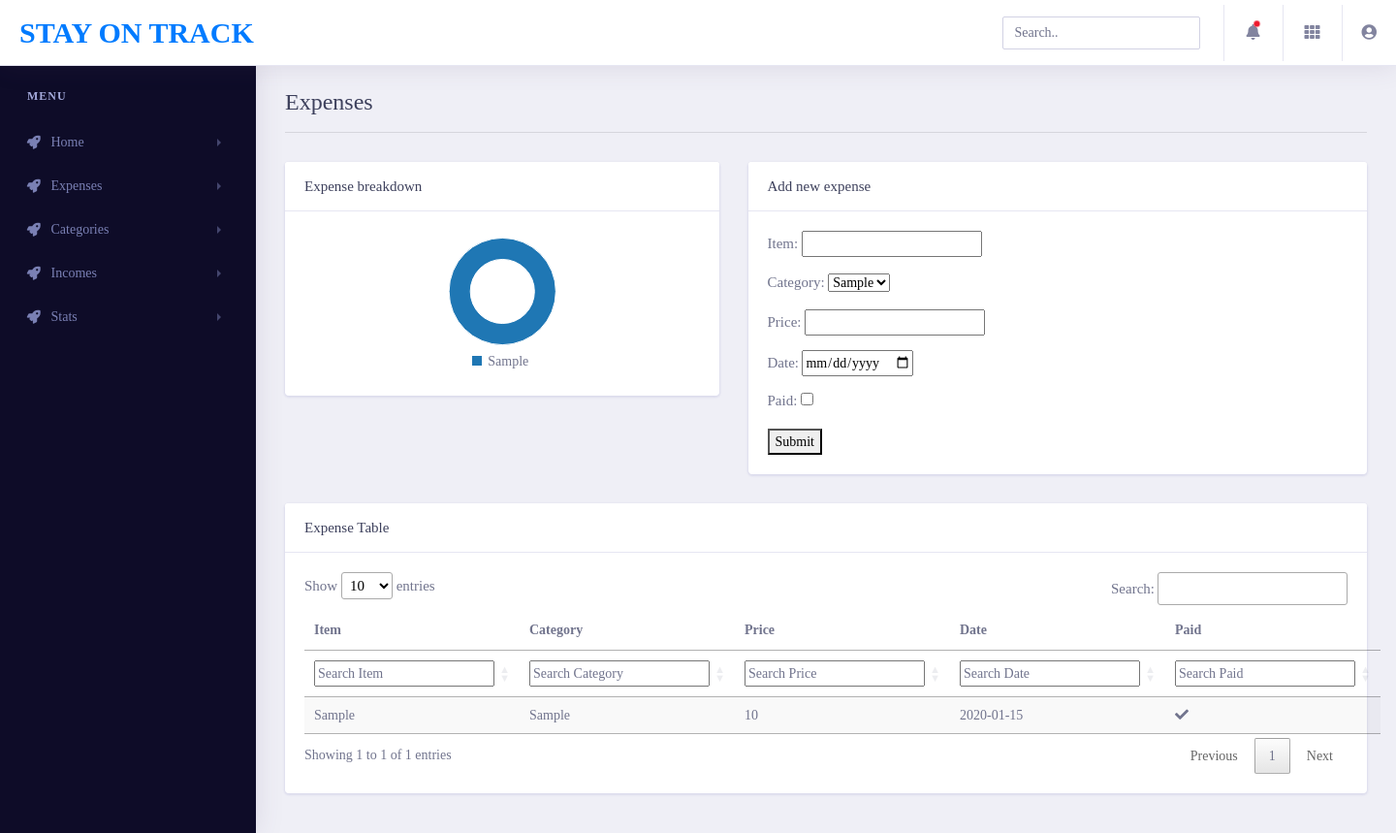
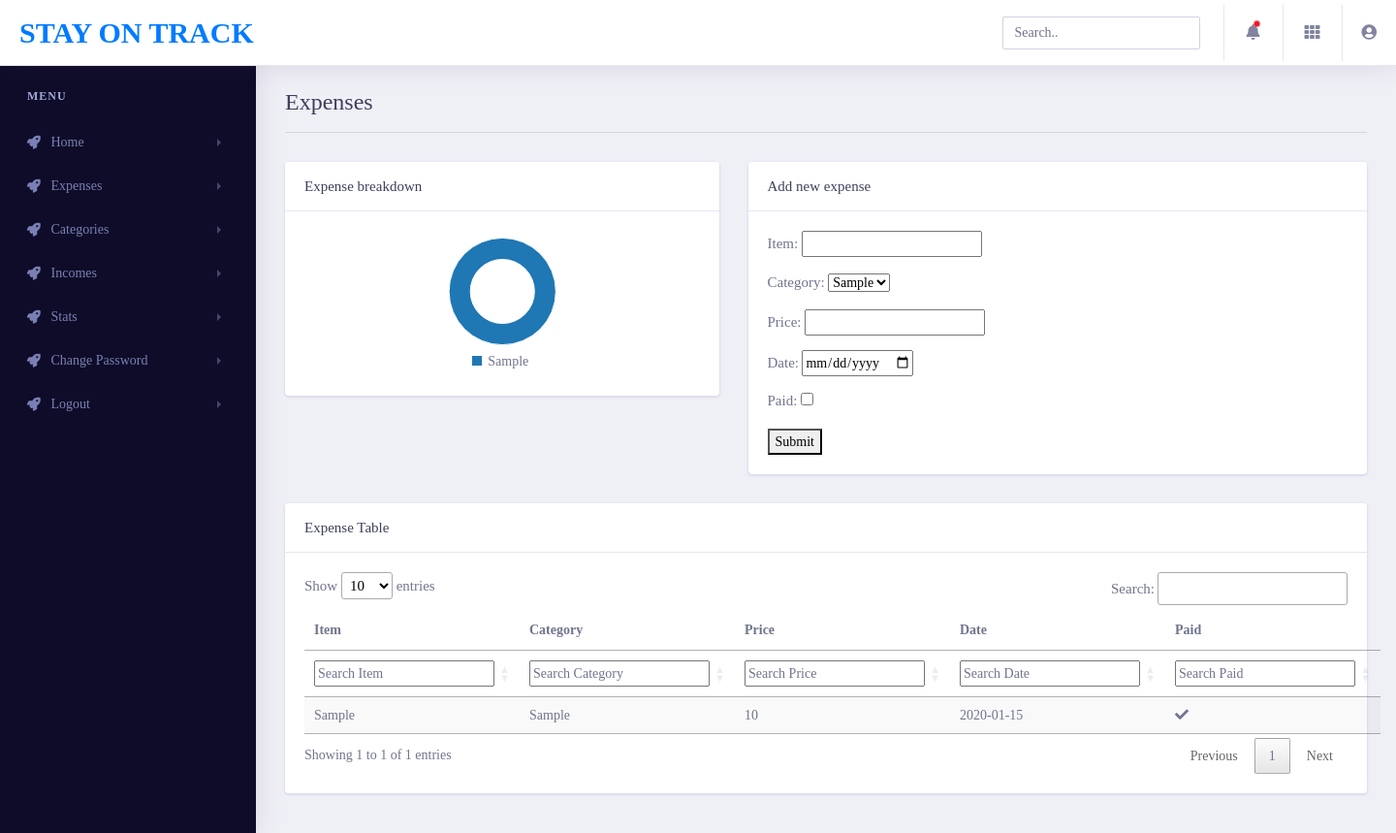
Before and after one commit to WinnieWong38/CSE-682, a Spring Boot app: page / in a window 1440 px wide. Shown: the top 859 px of the page at 97% size. Run offline with Spring Boot 4, Linux system fonts and the light colour scheme; a user stored in the database is signed in; tables that the repository leaves empty hold one stand-in row (values such as "Sample post"); some libraries are stand-ins or nearby versions.

Commit message:
added logout and changepassword to left side menu.

```diff
--- a/src/main/resources/static/index.html
+++ b/src/main/resources/static/index.html
@@ -103,6 +103,12 @@
                             </li>
                              <li class="nav-item ">
                                 <a class="nav-link" href="stats.html" data-toggle="collapse" aria-expanded="false" data-target="#submenu-2" aria-controls="submenu-2"><i class="fa fa-fw fa-rocket"></i>Stats</a>
+                            </li>
+                             <li class="nav-item ">
+                                <a class="nav-link" href="changepwd.html" data-toggle="collapse" aria-expanded="false" data-target="#submenu-2" aria-controls="submenu-2"><i class="fa fa-fw fa-rocket"></i>Change Password</a>
+                            </li>
+                             <li class="nav-item ">
+                                <a class="nav-link" href="logout" data-toggle="collapse" aria-expanded="false" data-target="#submenu-2" aria-controls="submenu-2"><i class="fa fa-fw fa-rocket"></i>Logout</a>
                             </li>
 
                         </ul>
```
